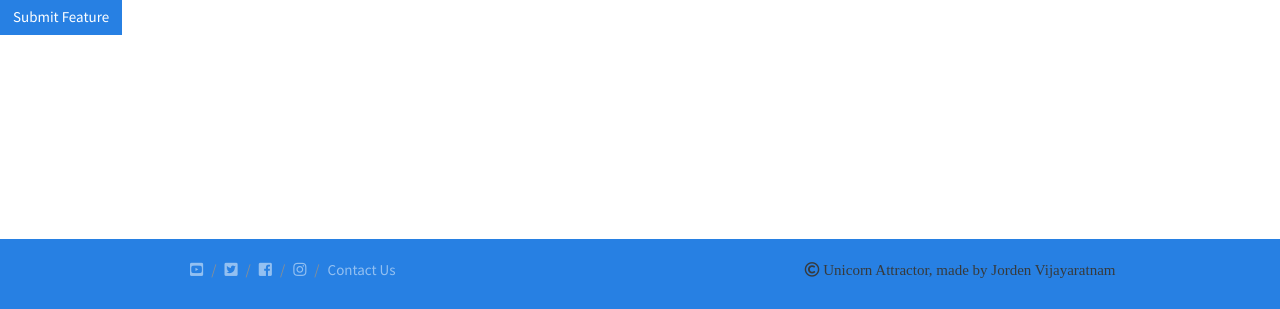
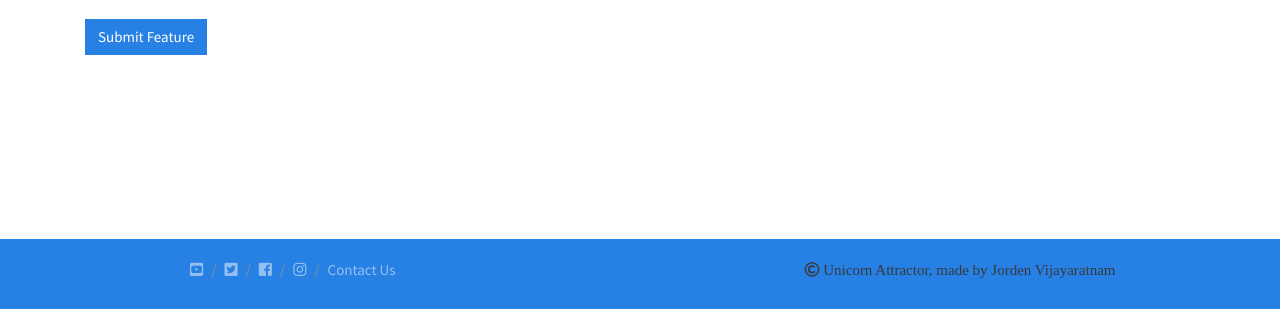
Before and after one commit to Jorden-V/UnicornAttractor---Milestone-4, a Django app: page /features/ in a window 1280 px wide. Shown: the part 556-865 px from the top of the page. Run offline with Django 3.2, Linux system fonts and the light colour scheme; the visitor is signed in with stand-in values (Sample User, id 1); data that the repository does not hold is empty; some libraries are stand-ins or nearby versions.

Commit message:
updated container on graphs page and matched color scheme to website

```diff
--- a/features/templates/features.html
+++ b/features/templates/features.html
@@ -7,10 +7,12 @@
   </section>
 </div>
 
-<a href="{% url 'new_feature' %}"><button type="button" class="btn btn-primary"><span </span> Submit Feature</button></a>
-
-
 <section class="container">
+  <div class="row">
+    <div class="profile-submit-buttons">
+      <a href="{% url 'new_feature' %}"><button type="button" class="btn btn-primary"> Submit Feature</button></a>
+    </div>
+  </div>
   {% for feature in features %}
   <div class="card mb-3">
     <h3 class="card-header">{{feature.name}}</h3>
--- a/graphs/graphs.py
+++ b/graphs/graphs.py
@@ -11,7 +11,7 @@ custom_style = Style(
     value_font_size=25,
     label_font_size=25,
     major_label_font_size=25,
-    colors=('#2E2FE3', '#583870', '#AE0D7A', '#347B98', '#B88914'))
+    colors=('#072F5F', '#1261A0', '#2780E3', '#3895D3', '#58CCED'))
 
 def bug_bar_chart():
 
```
Also changed, not shown: graphs/templates/graphs.html (+3 -4 lines).
